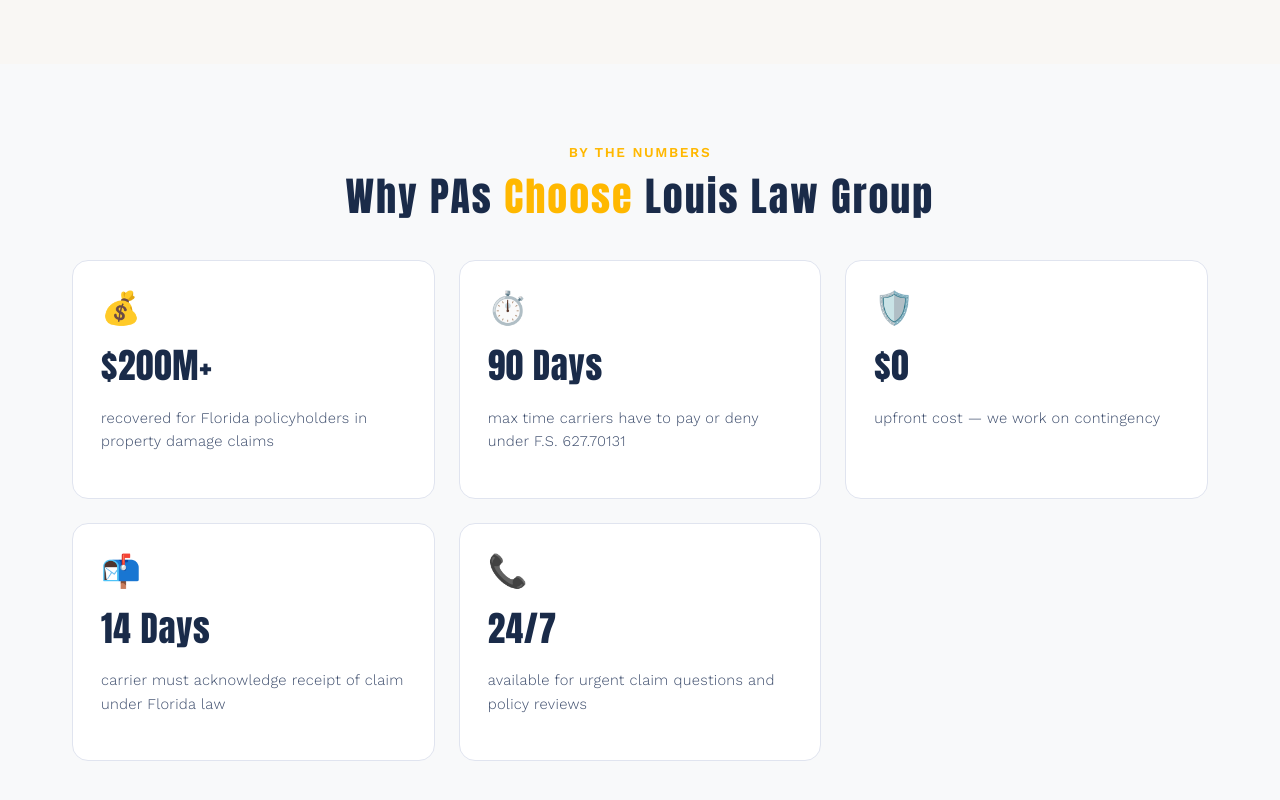
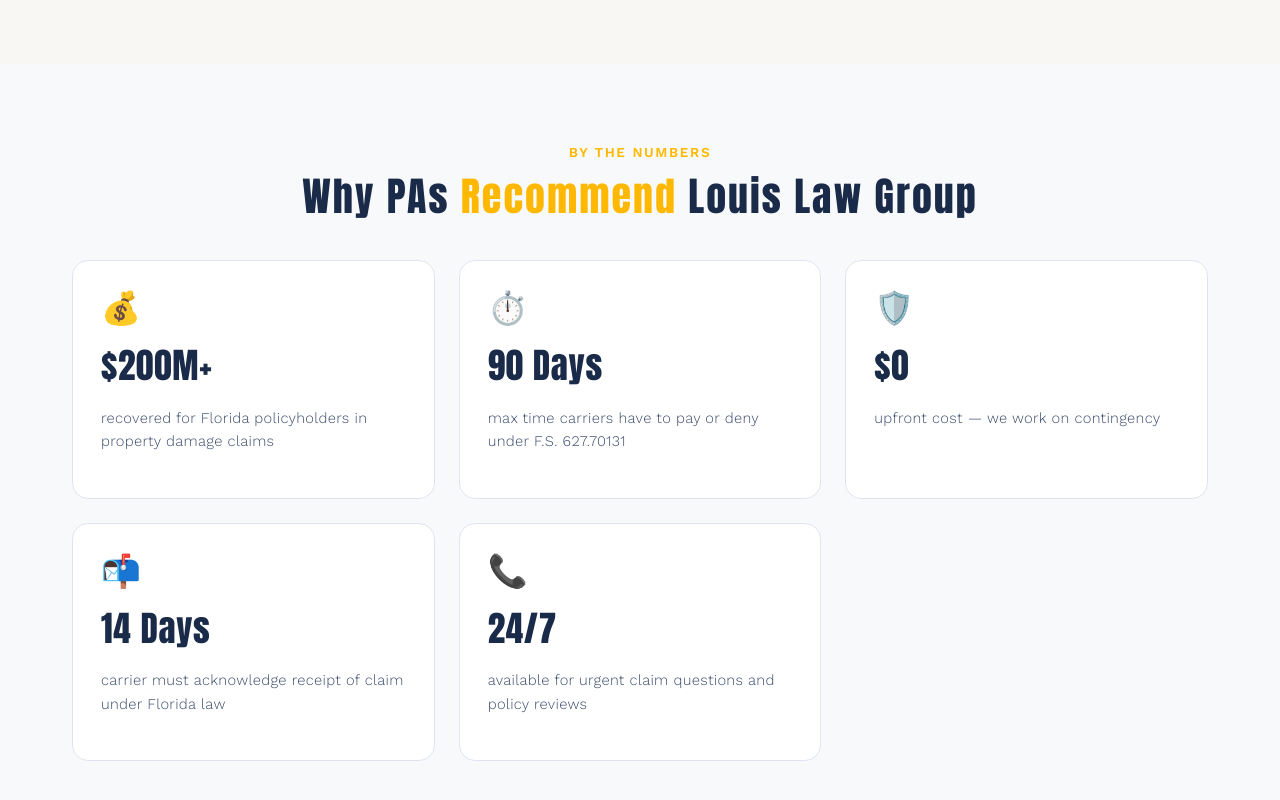
Before and after one commit to ymesadev/llg-front-end, a Next.js app: page /public-adjuster-resources-florida in a window 1280 px wide. Shown: the part 1870-2670 px from the top of the page. Built offline with nearby package versions, Linux system fonts and the light colour scheme; no server answers.

Commit message:
Change 'Why PAs Choose' to 'Why PAs Recommend' on PA resources page
Co-Authored-By: Claude Opus 4.6 <noreply@anthropic.com>

```diff
--- a/src/app/public-adjuster-resources-florida/page.js
+++ b/src/app/public-adjuster-resources-florida/page.js
@@ -302,7 +302,7 @@ export default function PublicAdjusterResourcesPage() {
         <div className={styles.sectionInner}>
           <div className={styles.sectionEyebrow}>By the Numbers</div>
           <h2 className={styles.sectionTitle}>
-            Why PAs <span className={styles.gold}>Choose</span> Louis Law Group
+            Why PAs <span className={styles.gold}>Recommend</span> Louis Law Group
           </h2>
           <div className={styles.servicesGrid}>
             {STATS.map((s) => (
```
